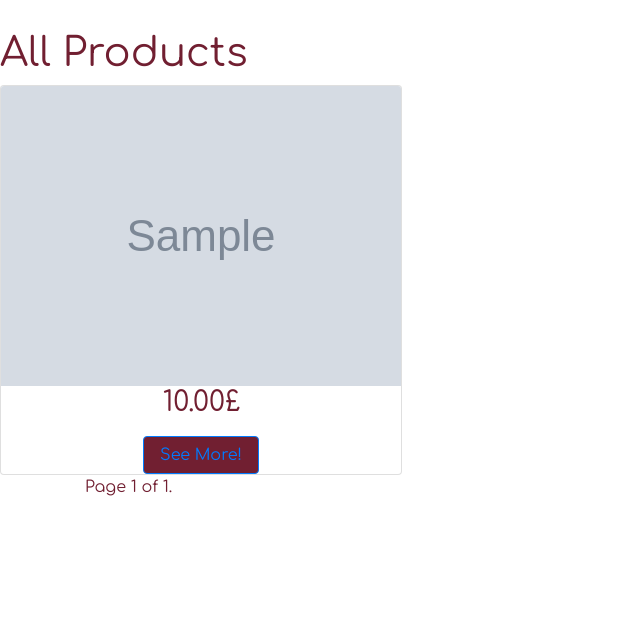
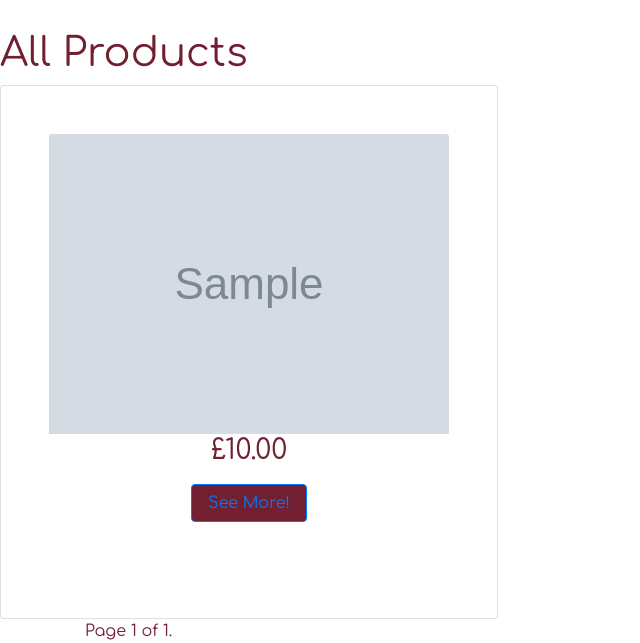
Before and after one commit to PaulModaley/guitarstore, a Django app: page /products/ in a window 1280 px wide. Shown: the part 185-828 px from the top of the page, without its empty margins (0-640 px from the left). Before the commit the page ends 681 px from the top, so only its background shows below. Run offline with Django 3.2, Linux system fonts and the light colour scheme; tables that the repository leaves empty hold one stand-in row (values such as "Sample post"); grey boxes marked "Sample" are stand-in pictures; some libraries are stand-ins or nearby versions.

Commit message:
add spacing to all products page and add products

```diff
--- a/products/templates/products/products.html
+++ b/products/templates/products/products.html
@@ -12,18 +12,18 @@
     <div class="row products">
         {% for product in products %}
         <div class="card justify-content-center">
-            <div class="inner-card text-center">
+            <div class="inner-card text-center m-5 pb-5">
                 {% if product.image %}
                 <a href="{% url 'product_detail' product.id %}">
-                    <img class="card-img-top img-fluid" src="{{ product.image.url }}" alt="{{ product.name }}">
+                    <img class="card-img-top" src="{{ product.image.url }}" alt="{{ product.name }}">
                 </a>
                 {% else %}
                 <a href="{% url 'product_detail' product.id %}">
-                    <img class="card-img-top img-fluid" src="{{ MEDIA_URL }}noimage.png" alt="{{ product.name }}">
+                    <img class="card-img-top" src="{{ MEDIA_URL }}noimage.png" alt="{{ product.name }}">
                 </a>
                 {% endif %}
                 <div class="px-2">
-                    <h3>{{ product.price }}£</h3>
+                    <h3>£{{ product.price }}</h3>
                 </div>
 
                 <div class="px-2 mt-3">
--- a/static/css/base.css
+++ b/static/css/base.css
@@ -159,6 +159,9 @@ body {
       }
 }
 
+/* Product page images */
+
+
 
 -------------------------------- Media Queries
 
```
Also changed, not shown: media/ALVAREZ_AC65HCE_ARTIST_CLASSICAL_HYBRID_ELECTRO-ACOUSTIC.jpg (added), media/Fender_CD-60SCE-12_Natural_Walnut_Fingerboard.jpg (added), media/Fender_Player_Plus_Active_Meteora_Bass_Opal_Spark_Pau_Ferro_Fingerboard.jpg (added), media/Fender_Player_Stratocaster_HSS_3_Colour_Sunburst_Pau_Ferro_Fingerboard.jpg (added), media/GettyImages-1283477913.jpg (deleted), media/GettyImages-1283477913_1.jpg (deleted), media/GettyImages-515032081.jpg (deleted), media/Gibson_Jimmy_Page_Les_Paul_Standard_Pre-Owned.jpg (added), media/PRS_SE_Zach_Myers_Myers_Blue.jpg (added), media/guitarist.png (deleted), media/guitars/ALVAREZ AC65HCE ARTIST CLASSICAL HYBRID ELECTRO-ACOUSTIC.jpg (added), media/guitars/Fender CD-60SCE-12 Natural Walnut Fingerboard.jpg (added), media/guitars/Fender Player Plus Active Meteora Bass Opal Spark Pau Ferro Fingerboard.jpg (added), media/guitars/Fender Player Stratocaster HSS 3 Colour Sunburst Pau Ferro Fingerboard.jpg (added), 4 more files.
